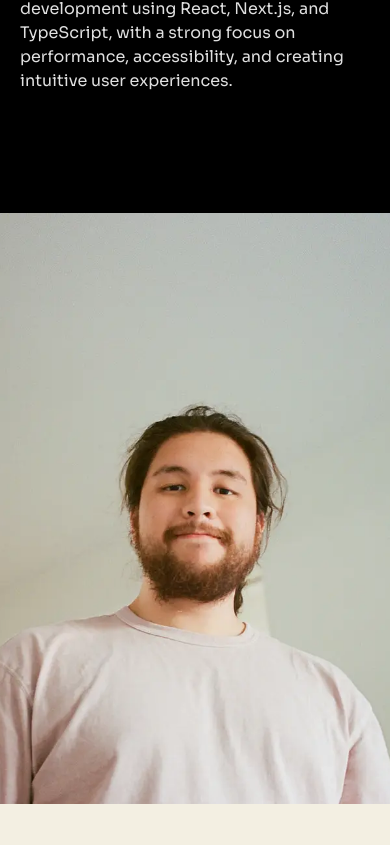
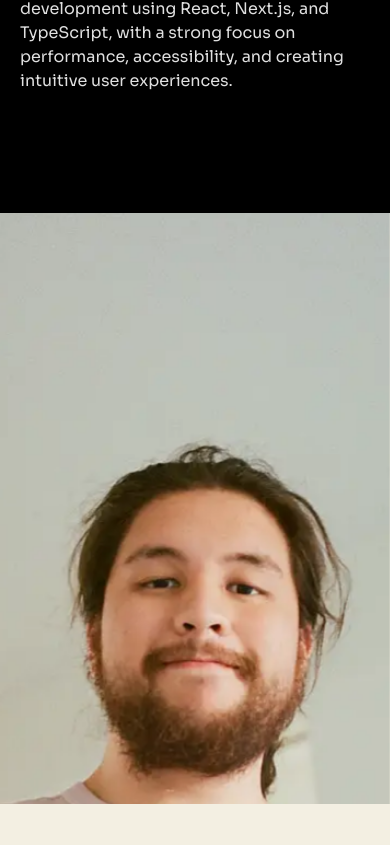
Before and after one commit to Kobeboy15/team_portfolio, a Next.js app: page / in a window 390 px wide. Shown: the part 1159-2004 px from the top of the page. Built offline with nearby package versions, Linux system fonts and the light colour scheme.

Commit message:
feat: implement parallax scrolling effect on separator images

```diff
--- a/src/components/sections/about/AboutGallery.tsx
+++ b/src/components/sections/about/AboutGallery.tsx
@@ -43,6 +43,8 @@ export function AboutGallery({
             alt={hall.separator.alt}
             orientation={orientation}
             useStableMobileMediaHeight={useStableMobileMediaHeight}
+            scrollYProgress={scrollYProgress}
+            totalScrollWidth={totalScrollWidth}
           />
           <AboutGalleryWall
             idNamespace={idNamespace}
--- a/src/components/sections/about/AboutGallerySeparator.tsx
+++ b/src/components/sections/about/AboutGallerySeparator.tsx
@@ -1,10 +1,15 @@
-import { ImageFrame } from "../../ui/ImageFrame";
+import { useEffect, useRef, useState } from "react";
+import type { MotionValue } from "framer-motion";
+
+import { AboutSeparatorParallax } from "./AboutSeparatorParallax";
 
 type AboutGallerySeparatorProps = {
   src: string;
   alt: string;
   orientation?: "horizontal" | "vertical";
   useStableMobileMediaHeight?: boolean;
+  scrollYProgress?: MotionValue<number>;
+  totalScrollWidth?: number;
 };
 
 export function AboutGallerySeparator({
@@ -12,13 +17,48 @@ export function AboutGallerySeparator({
   alt,
   orientation = "horizontal",
   useStableMobileMediaHeight = false,
+  scrollYProgress,
+  totalScrollWidth = 0,
 }: AboutGallerySeparatorProps) {
+  const sectionRef = useRef<HTMLElement>(null);
+  const [desktopTrackMetrics, setDesktopTrackMetrics] = useState({
+    offsetLeft: 0,
+    width: 0,
+  });
+
+  useEffect(() => {
+    if (orientation !== "horizontal") return;
+
+    const measure = () => {
+      if (!sectionRef.current) return;
+
+      setDesktopTrackMetrics({
+        offsetLeft: sectionRef.current.offsetLeft,
+        width: sectionRef.current.offsetWidth,
+      });
+    };
+
+    measure();
+
+    const resizeObserver = new ResizeObserver(measure);
+    const scrollContainer = sectionRef.current?.closest<HTMLElement>("[data-scroll-container]");
+    if (scrollContainer) resizeObserver.observe(scrollContainer);
+    if (sectionRef.current) resizeObserver.observe(sectionRef.current);
+
+    window.addEventListener("resize", measure);
+    return () => {
+      resizeObserver.disconnect();
+      window.removeEventListener("resize", measure);
+    };
+  }, [orientation]);
+
   const mobileHeightClass = useStableMobileMediaHeight
     ? "relative h-[clamp(320px,70svh,960px)] w-full overflow-hidden"
     : "relative h-[clamp(320px,70dvh,960px)] w-full overflow-hidden";
 
   return (
     <section
+      ref={sectionRef}
       className={
         orientation === "vertical"
           ? mobileHeightClass
@@ -26,9 +66,14 @@ export function AboutGallerySeparator({
       }
       aria-label={alt}
     >
-      <div className="relative h-full w-full overflow-hidden">
-        <ImageFrame placement="about-gallery-hero" src={src} alt={alt} />
-      </div>
+      <AboutSeparatorParallax
+        src={src}
+        alt={alt}
+        orientation={orientation}
+        scrollYProgress={scrollYProgress}
+        totalScrollWidth={totalScrollWidth}
+        desktopTrackMetrics={orientation === "horizontal" ? desktopTrackMetrics : undefined}
+      />
     </section>
   );
 }
--- a/src/components/sections/about/AboutSection.tsx
+++ b/src/components/sections/about/AboutSection.tsx
@@ -13,7 +13,6 @@ import {
 } from "../../../lib/scrollAnchors";
 
 import { ABOUT_SECTION_ANCHOR_ID, ABOUT_SECTION_ROOT_ID } from "../heroAboutConstants";
-import { ImageFrame } from "../../ui/ImageFrame";
 import { ScrollProgressBar } from "../../ui/ScrollProgressBar";
 import { Section } from "../../ui/Section";
 import { useOptionalHomepageReadiness } from "../../homepage/HomepageReadinessProvider";
@@ -21,6 +20,7 @@ import { useOptionalHomepageReadiness } from "../../homepage/HomepageReadinessPr
 import { AboutBio } from "./AboutBio";
 import { AboutGallery } from "./AboutGallery";
 import { AboutPoints } from "./AboutPoints";
+import { AboutSeparatorParallax } from "./AboutSeparatorParallax";
 
 const DESKTOP_ABOUT_SCROLL_ID = "about-desktop-scroll-area";
 const ABOUT_DESKTOP_MEDIA_QUERY = "(min-width: 640px)";
@@ -41,9 +41,14 @@ function AboutSectionShell() {
 function DesktopAboutSection() {
   const sectionRef = useRef<HTMLDivElement>(null);
   const contentRef = useRef<HTMLDivElement>(null);
+  const uniqueSeparatorRef = useRef<HTMLElement>(null);
   const [translateX, setTranslateX] = useState("0%");
   const [scrollHeight, setScrollHeight] = useState("300vh");
   const [totalScrollPx, setTotalScrollPx] = useState(0);
+  const [uniqueSeparatorMetrics, setUniqueSeparatorMetrics] = useState({
+    offsetLeft: 0,
+    width: 0,
+  });
 
   const { scrollYProgress } = useScroll({
     target: sectionRef,
@@ -77,6 +82,30 @@ function DesktopAboutSection() {
     };
   }, []);
 
+  useEffect(() => {
+    const measure = () => {
+      if (!uniqueSeparatorRef.current) return;
+
+      setUniqueSeparatorMetrics({
+        offsetLeft: uniqueSeparatorRef.current.offsetLeft,
+        width: uniqueSeparatorRef.current.offsetWidth,
+      });
+    };
+
+    measure();
+
+    const resizeObserver = new ResizeObserver(measure);
+    const scrollContainer = uniqueSeparatorRef.current?.closest<HTMLElement>("[data-scroll-container]");
+    if (scrollContainer) resizeObserver.observe(scrollContainer);
+    if (uniqueSeparatorRef.current) resizeObserver.observe(uniqueSeparatorRef.current);
+
+    window.addEventListener("resize", measure);
+    return () => {
+      resizeObserver.disconnect();
+      window.removeEventListener("resize", measure);
+    };
+  }, []);
+
   const x = useTransform(scrollYProgress, [0, 1], ["0%", translateX]);
 
   return (
@@ -89,10 +118,19 @@ function DesktopAboutSection() {
       <Section className="sticky top-0 w-full max-w-none max-h-dvh overflow-hidden pt-0!">
         <motion.div ref={contentRef} data-scroll-container style={{ x }} className="flex flex-nowrap w-max max-h-full">
           <AboutBio />
-          <section className="relative h-dvh w-[70vw] shrink-0 overflow-hidden" aria-label={aboutData.pointsImageAlt}>
-            <div className="relative h-full w-full overflow-hidden">
-              <ImageFrame placement="about-gallery-hero" src={aboutData.pointsImage} alt={aboutData.pointsImageAlt} />
-            </div>
+          <section
+            ref={uniqueSeparatorRef}
+            className="relative h-dvh w-[70vw] shrink-0 overflow-hidden"
+            aria-label={aboutData.pointsImageAlt}
+          >
+            <AboutSeparatorParallax
+              src={aboutData.pointsImage}
+              alt={aboutData.pointsImageAlt}
+              orientation="horizontal"
+              scrollYProgress={scrollYProgress}
+              totalScrollWidth={totalScrollPx}
+              desktopTrackMetrics={uniqueSeparatorMetrics}
+            />
           </section>
           <AboutPoints />
           <AboutGallery idNamespace="desktop" scrollYProgress={scrollYProgress} totalScrollWidth={totalScrollPx} />
@@ -114,13 +152,11 @@ function MobileAboutSection() {
     <Section className="block w-full max-w-none overflow-hidden pt-0!">
       <AboutBio />
       <section className={mobileImageHeightClass} aria-label={aboutData.pointsImageAlt}>
-        <div className="relative h-full w-full overflow-hidden">
-          <ImageFrame
-            placement="about-gallery-hero"
-            src={aboutData.pointsImage}
-            alt={aboutData.pointsImageAlt}
-          />
-        </div>
+        <AboutSeparatorParallax
+          src={aboutData.pointsImage}
+          alt={aboutData.pointsImageAlt}
+          orientation="vertical"
+        />
       </section>
       <AboutPoints />
       <AboutGallery
--- /dev/null
+++ b/src/components/sections/about/AboutSeparatorParallax.tsx
@@ -0,0 +1,151 @@
+"use client";
+
+import { useEffect, useMemo, useRef, useState } from "react";
+import {
+  motion,
+  useReducedMotion,
+  useScroll,
+  useTransform,
+  type MotionValue,
+} from "framer-motion";
+
+import { ImageFrame } from "../../ui/ImageFrame";
+
+type AboutSeparatorParallaxProps = {
+  src: string;
+  alt: string;
+  orientation: "horizontal" | "vertical";
+  scrollYProgress?: MotionValue<number>;
+  totalScrollWidth?: number;
+  desktopTrackMetrics?: {
+    offsetLeft: number;
+    width: number;
+  };
+};
+
+const MAX_TRAVEL_PX = 132;
+const DESKTOP_TRAVEL_RATIO = 0.14;
+const MOBILE_TRAVEL_RATIO = 0.28;
+const MIN_DESKTOP_TRAVEL_PX = 52;
+const MIN_MOBILE_TRAVEL_PX = 84;
+const DESKTOP_OVERSCAN_PERCENT = 22;
+const MOBILE_OVERSCAN_PERCENT = 34;
+
+function clampTravel(size: number, minTravel: number, ratio: number) {
+  return Math.min(MAX_TRAVEL_PX, Math.max(minTravel, size * ratio));
+}
+
+export function AboutSeparatorParallax({
+  src,
+  alt,
+  orientation,
+  scrollYProgress,
+  totalScrollWidth = 0,
+  desktopTrackMetrics,
+}: AboutSeparatorParallaxProps) {
+  const containerRef = useRef<HTMLDivElement>(null);
+  const prefersReducedMotion = useReducedMotion();
+  const [containerMetrics, setContainerMetrics] = useState({
+    height: 0,
+    viewportWidth: 0,
+  });
+
+  const { scrollYProgress: localScrollYProgress } = useScroll({
+    target: containerRef,
+    offset: ["start end", "end start"],
+  });
+
+  useEffect(() => {
+    const measure = () => {
+      if (!containerRef.current) return;
+
+      setContainerMetrics({
+        height: containerRef.current.offsetHeight,
+        viewportWidth: window.innerWidth,
+      });
+    };
+
+    measure();
+
+    const resizeObserver = new ResizeObserver(measure);
+    if (containerRef.current) resizeObserver.observe(containerRef.current);
+
+    window.addEventListener("resize", measure);
+    return () => {
+      resizeObserver.disconnect();
+      window.removeEventListener("resize", measure);
+    };
+  }, [orientation]);
+
+  const desktopTravel = clampTravel(
+    desktopTrackMetrics?.width ?? 0,
+    MIN_DESKTOP_TRAVEL_PX,
+    DESKTOP_TRAVEL_RATIO,
+  );
+  const mobileTravel = clampTravel(
+    containerMetrics.height,
+    MIN_MOBILE_TRAVEL_PX,
+    MOBILE_TRAVEL_RATIO,
+  );
+
+  const desktopRange = useMemo(() => {
+    const { viewportWidth } = containerMetrics;
+    const offsetLeft = desktopTrackMetrics?.offsetLeft ?? 0;
+    const width = desktopTrackMetrics?.width ?? 0;
+    if (totalScrollWidth <= 0 || width <= 0 || viewportWidth <= 0) {
+      return { enter: 0, midpoint: 0.5, exit: 1 };
+    }
+
+    const enterScrollPx = offsetLeft - viewportWidth;
+    const midpointScrollPx = offsetLeft + (width / 2) - (viewportWidth / 2);
+    const exitScrollPx = offsetLeft + width;
+
+    const enter = Math.min(1, Math.max(0, enterScrollPx / totalScrollWidth));
+    const midpoint = Math.min(1, Math.max(enter, midpointScrollPx / totalScrollWidth));
+    const exit = Math.min(1, Math.max(midpoint, exitScrollPx / totalScrollWidth));
+
+    return {
+      enter,
+      midpoint,
+      exit,
+    };
+  }, [containerMetrics, desktopTrackMetrics, totalScrollWidth]);
+
+  const desktopX = useTransform(
+    scrollYProgress ?? localScrollYProgress,
+    [0, desktopRange.enter, desktopRange.midpoint, desktopRange.exit, 1],
+    [-desktopTravel, -desktopTravel, 0, desktopTravel, desktopTravel],
+  );
+  const mobileY = useTransform(localScrollYProgress, [0, 0.5, 1], [-mobileTravel, 0, mobileTravel]);
+
+  const desktopInset = `-${DESKTOP_OVERSCAN_PERCENT}%`;
+  const desktopSize = `${100 + (DESKTOP_OVERSCAN_PERCENT * 2)}%`;
+  const mobileInset = `-${MOBILE_OVERSCAN_PERCENT}%`;
+  const mobileSize = `${100 + (MOBILE_OVERSCAN_PERCENT * 2)}%`;
+  const movingLayerStyle =
+    orientation === "horizontal"
+      ? {
+          left: desktopInset,
+          top: 0,
+          width: desktopSize,
+          height: "100%",
+          ...(prefersReducedMotion ? {} : { x: desktopX }),
+        }
+      : {
+          left: 0,
+          top: mobileInset,
+          width: "100%",
+          height: mobileSize,
+          ...(prefersReducedMotion ? {} : { y: mobileY }),
+        };
+
+  return (
+    <div ref={containerRef} className="relative h-full w-full overflow-hidden">
+      <motion.div style={movingLayerStyle} className="absolute will-change-transform">
+        <div className="relative h-full w-full">
+          <ImageFrame placement="about-gallery-hero" src={src} alt={alt} />
+        </div>
+      </motion.div>
+    </div>
+  );
+}
```
